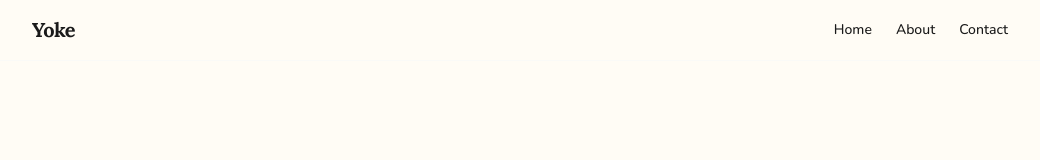
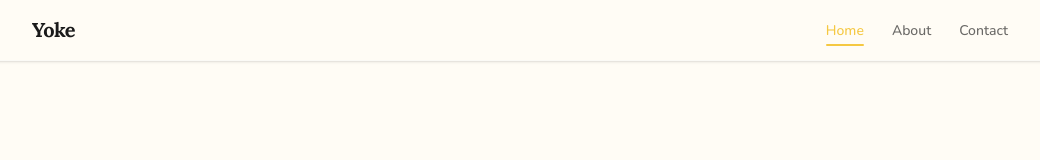
Before and after one commit to RayKang8/yoke-web, a Next.js app: page / in a window 1280 px wide. Shown: the top 160 px of the page, without its empty margins (120-1160 px from the left). Built offline with nearby package versions, Linux system fonts and the light colour scheme.

Commit message:
feat: nav

```diff
--- a/components/Nav.tsx
+++ b/components/Nav.tsx
@@ -1,30 +1,124 @@
+"use client";
+
 import Link from "next/link";
+import { usePathname } from "next/navigation";
+import { useState } from "react";
+
+const LINKS = [
+  { href: "/", label: "Home" },
+  { href: "/about", label: "About" },
+  { href: "/contact", label: "Contact" },
+];
 
 export default function Nav() {
+  const [open, setOpen] = useState(false);
+  const pathname = usePathname();
+
   return (
-    <header className="bg-warm border-b border-cream">
-      <nav className="max-w-5xl mx-auto px-6 py-4 flex items-center justify-between">
-        <Link href="/" className="font-heading text-xl font-bold text-charcoal tracking-tight">
+    <header className="bg-warm border-b border-cream/80 sticky top-0 z-50 shadow-sm">
+      <div className="max-w-5xl mx-auto px-6 py-4 flex items-center justify-between">
+
+        <Link
+          href="/"
+          onClick={() => setOpen(false)}
+          className="font-heading text-xl font-bold text-charcoal tracking-tight hover:text-gold transition-colors"
+        >
           Yoke
         </Link>
-        <ul className="flex gap-6 text-sm font-medium">
-          <li>
-            <Link href="/" className="text-charcoal hover:text-gold transition-colors">
-              Home
-            </Link>
-          </li>
-          <li>
-            <Link href="/about" className="text-charcoal hover:text-gold transition-colors">
-              About
-            </Link>
-          </li>
-          <li>
-            <Link href="/contact" className="text-charcoal hover:text-gold transition-colors">
-              Contact
-            </Link>
-          </li>
+
+        {/* Desktop links */}
+        <ul className="hidden md:flex items-center gap-7">
+          {LINKS.map(({ href, label }) => (
+            <li key={href}>
+              <Link
+                href={href}
+                className={`relative text-sm font-medium font-body pb-0.5 transition-colors ${
+                  pathname === href
+                    ? "text-gold"
+                    : "text-charcoal/65 hover:text-charcoal"
+                }`}
+              >
+                {label}
+                {pathname === href && (
+                  <span className="absolute -bottom-1 left-0 right-0 h-0.5 bg-gold rounded-full" />
+                )}
+              </Link>
+            </li>
+          ))}
         </ul>
-      </nav>
+
+        {/* Hamburger button (mobile only) */}
+        <button
+          onClick={() => setOpen((v) => !v)}
+          aria-expanded={open}
+          aria-controls="mobile-menu"
+          aria-label={open ? "Close menu" : "Open menu"}
+          className="md:hidden w-9 h-9 flex items-center justify-center rounded-lg hover:bg-charcoal/6 transition-colors text-charcoal"
+        >
+          {open ? <XIcon /> : <MenuIcon />}
+        </button>
+      </div>
+
+      {/* Mobile menu */}
+      {open && (
+        <div id="mobile-menu" className="md:hidden border-t border-cream/80 bg-warm">
+          <ul className="max-w-5xl mx-auto px-6 py-2">
+            {LINKS.map(({ href, label }) => (
+              <li key={href}>
+                <Link
+                  href={href}
+                  onClick={() => setOpen(false)}
+                  className={`flex items-center gap-2.5 py-3.5 text-base font-medium font-body border-b border-cream/80 last:border-0 transition-colors ${
+                    pathname === href ? "text-gold" : "text-charcoal hover:text-gold"
+                  }`}
+                >
+                  {pathname === href && (
+                    <span className="w-1.5 h-1.5 rounded-full bg-gold shrink-0" />
+                  )}
+                  {label}
+                </Link>
+              </li>
+            ))}
+          </ul>
+        </div>
+      )}
     </header>
   );
 }
+
+function MenuIcon() {
+  return (
+    <svg
+      width="20"
+      height="20"
+      viewBox="0 0 24 24"
+      fill="none"
+      stroke="currentColor"
+      strokeWidth="2"
+      strokeLinecap="round"
+      aria-hidden="true"
+    >
+      <line x1="3" y1="6" x2="21" y2="6" />
+      <line x1="3" y1="12" x2="21" y2="12" />
+      <line x1="3" y1="18" x2="21" y2="18" />
+    </svg>
+  );
+}
+
+function XIcon() {
+  return (
+    <svg
+      width="20"
+      height="20"
+      viewBox="0 0 24 24"
+      fill="none"
+      stroke="currentColor"
+      strokeWidth="2"
+      strokeLinecap="round"
+      aria-hidden="true"
+    >
+      <line x1="18" y1="6" x2="6" y2="18" />
+      <line x1="6" y1="6" x2="18" y2="18" />
+    </svg>
+  );
+}
```
